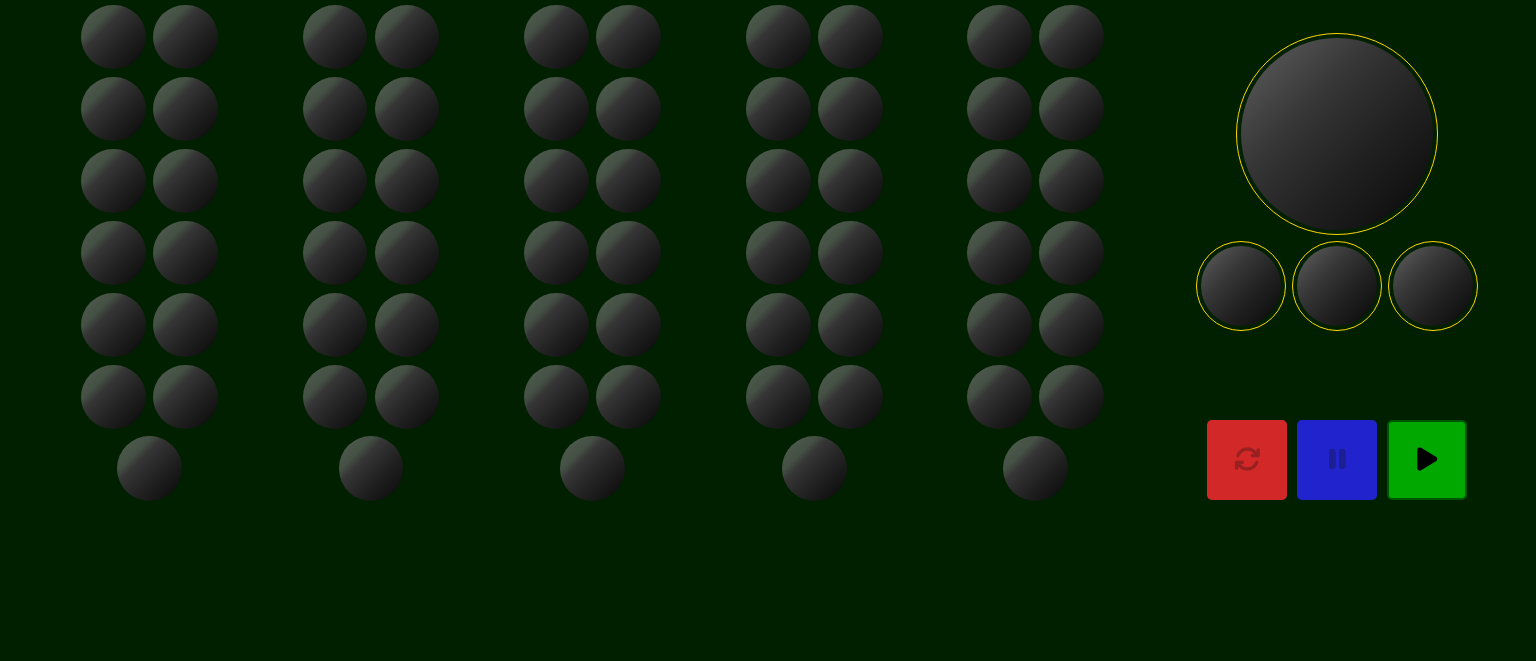
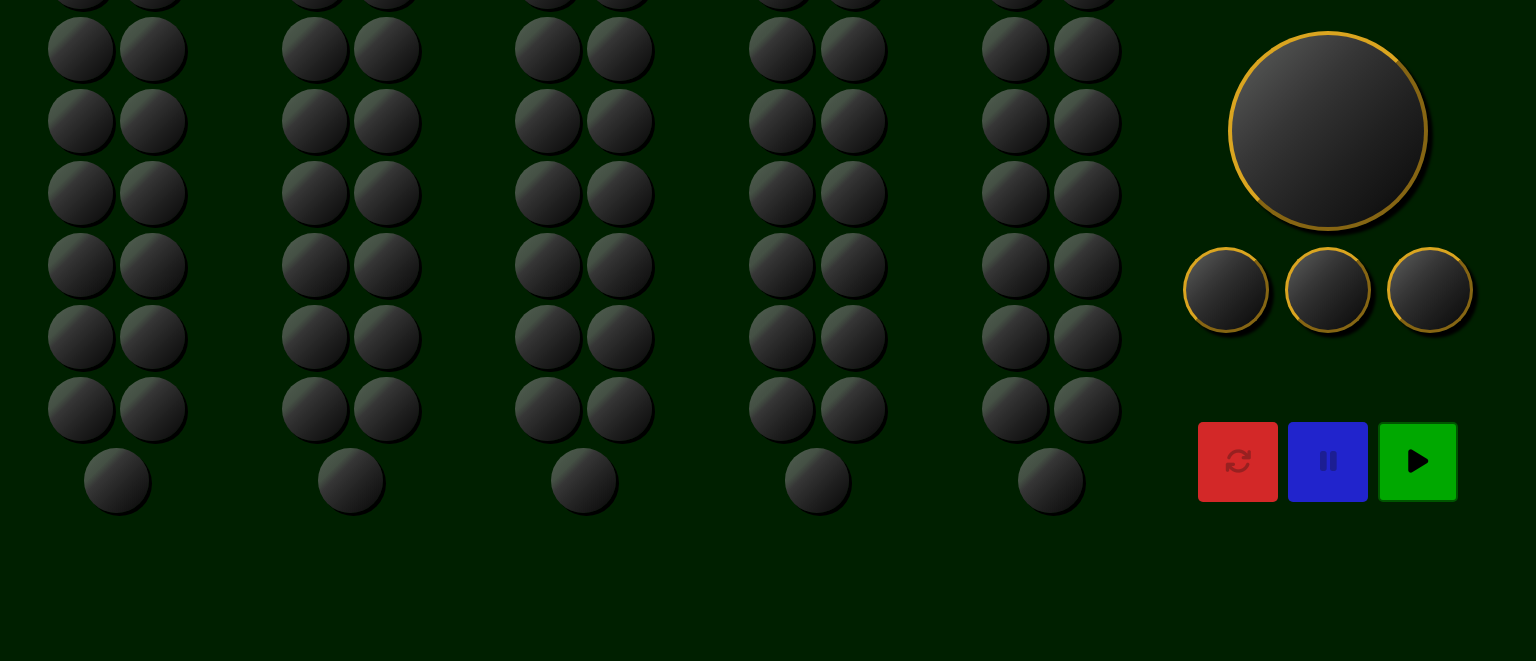
Before and after one commit to JosediO/Bingo-Master, a plain HTML site: page index.html in a window 1536 px wide. Shown: the part 235-896 px from the top of the page. Before the commit the page ends 816 px from the top, so only its background shows below. Drawn offline with Linux system fonts and the light colour scheme.

Commit message:
final style

```diff
--- a/css/estilo.css
+++ b/css/estilo.css
@@ -50,9 +50,9 @@ body{
     width: 6em;
     height: 6em;
     margin: 0.5em;
-    border: none;
-    outline: 1px solid gold;
-    outline-offset: 4px;
+    border: goldenrod 0.3em solid;
+    box-shadow: #000000 5px 5px 3px;
+    border-style: outset;
     border-radius: 50%;
     justify-content: center;
     align-items: center;
@@ -87,8 +87,9 @@ body{
     margin: 0.5em;
     border: none;
     font-weight: bold;
-    outline: 1px solid gold;
-    outline-offset: 4px;
+    border: goldenrod 0.2em solid;
+    box-shadow: #000000 5px 5px 3px;
+    border-style: outset;
     border-radius: 50%;
     justify-content: center;
     align-items: center;
@@ -102,8 +103,9 @@ body{
     margin: 0.5em;
     border: none;
     font-weight: bold;
-    outline: 1px solid gold;
-    outline-offset: 4px;
+    border: goldenrod 0.2em solid;
+    box-shadow: #000000 5px 5px 3px;
+    border-style: outset;
     border-radius: 50%;
     justify-content: center;
     align-items: center;
@@ -117,8 +119,9 @@ body{
     margin: 0.5em;
     border: none;
     font-weight: bold;
-    outline: 1px solid gold;
-    outline-offset: 4px;
+    border: goldenrod 0.2em solid;
+    box-shadow: #000000 5px 5px 3px;
+    border-style: outset;
     border-radius: 50%;
     justify-content: center;
     align-items: center;
@@ -201,18 +204,18 @@ body{
     flex-direction: row;
     flex-wrap: wrap;
     align-items: center;
-    justify-content: space-evenly;
+    justify-content: center;
     width: 99%;
     height: 50vh;
 }
 
 .tableColum{
     display: flex;
-    flex-direction: row;
+    flex-direction: column;
     flex-wrap: wrap;
     align-items: center;
-    justify-content: space-evenly;
-    width: 3.5em;
+    justify-content: flex-start;
+    width: 3.8em;
     height: 50vh;
 }
 
@@ -232,6 +235,7 @@ body{
 .numberSlot:disabled{
     width: 1.3em;
     height: 1.3em;
+    box-shadow: #000000 3px 3px ;
     border-radius: 50%;
     border: none;
     font-weight: bold;
@@ -337,6 +341,7 @@ body{
     #s2{
         width: 3em;
         height: 3em;
+        font-weight: bold;
     }
     #s3{
         width: 3em;
@@ -376,8 +381,8 @@ body{
         display: flex;
         flex-direction: row;
         flex-wrap: wrap;
-        align-items: flex-start;
-        justify-content: space-evenly;
+        align-items: center;
+        justify-content: center;
         width: 100%;
         height: 70vh;
         padding-top: 5em;
@@ -385,12 +390,12 @@ body{
 
     .tableColum{
         display: flex;
-        flex-direction: row;
+        flex-direction: column;
         flex-wrap: wrap;
         align-items: center;
-        justify-content: center;
+        justify-content: flex-start;
         width: 6em;
-        height: 50vh;
+        height: 80vh;
     }
 
     .numberSlot{
@@ -496,21 +501,21 @@ body{
 
     #tableBox{
         display: flex;
-        flex-direction: row;
+        flex-direction: column;
         flex-wrap: wrap;
-        align-items: flex-start;
-        justify-content: space-evenly;
+        align-items: center;
+        justify-content: flex-start;
         width: 100%;
-        height: 100vh;
-        padding-top: 1em;
+        height: 98vh;
+        padding-top: 7em;
     }
 
     .tableColum{
         display: flex;
-        flex-direction: row;
+        flex-direction: column;
         flex-wrap: wrap;
         align-items: center;
-        justify-content: center;
+        justify-content: flex-start;
         width: 9em;
         height: 50vh;
     }
```
Also changed, not shown: index.html (+1 -1 lines).
